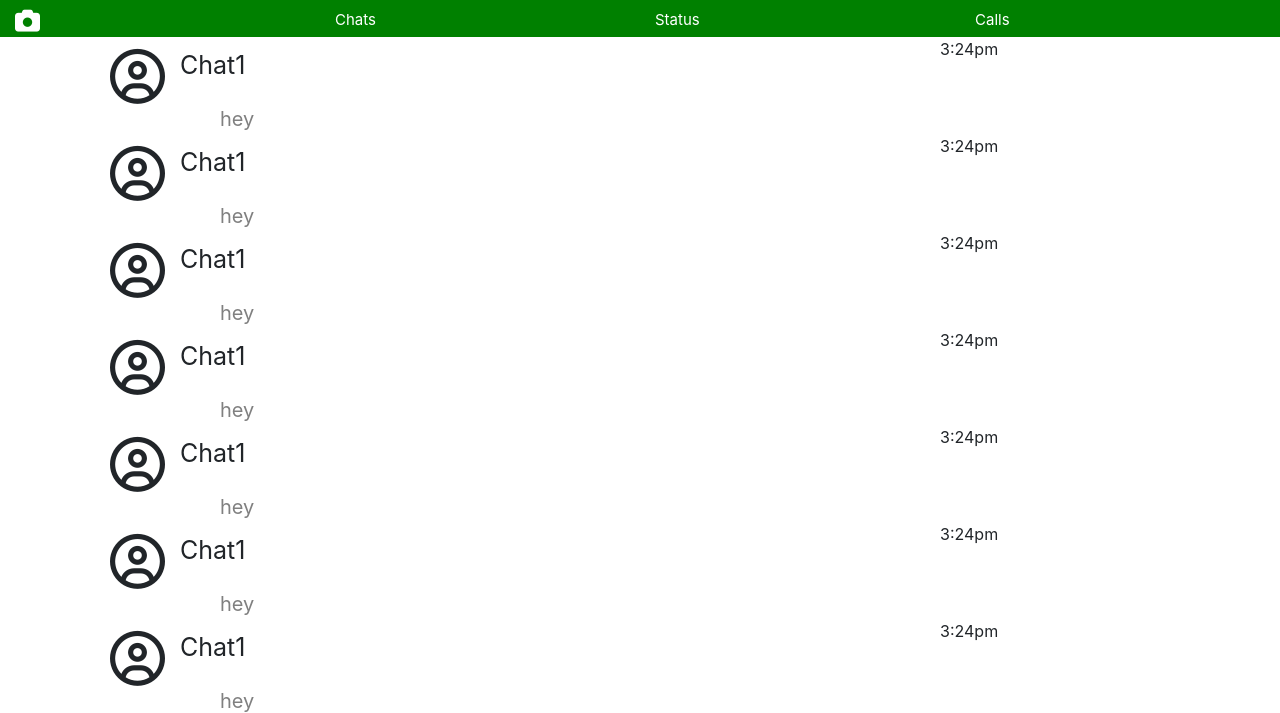
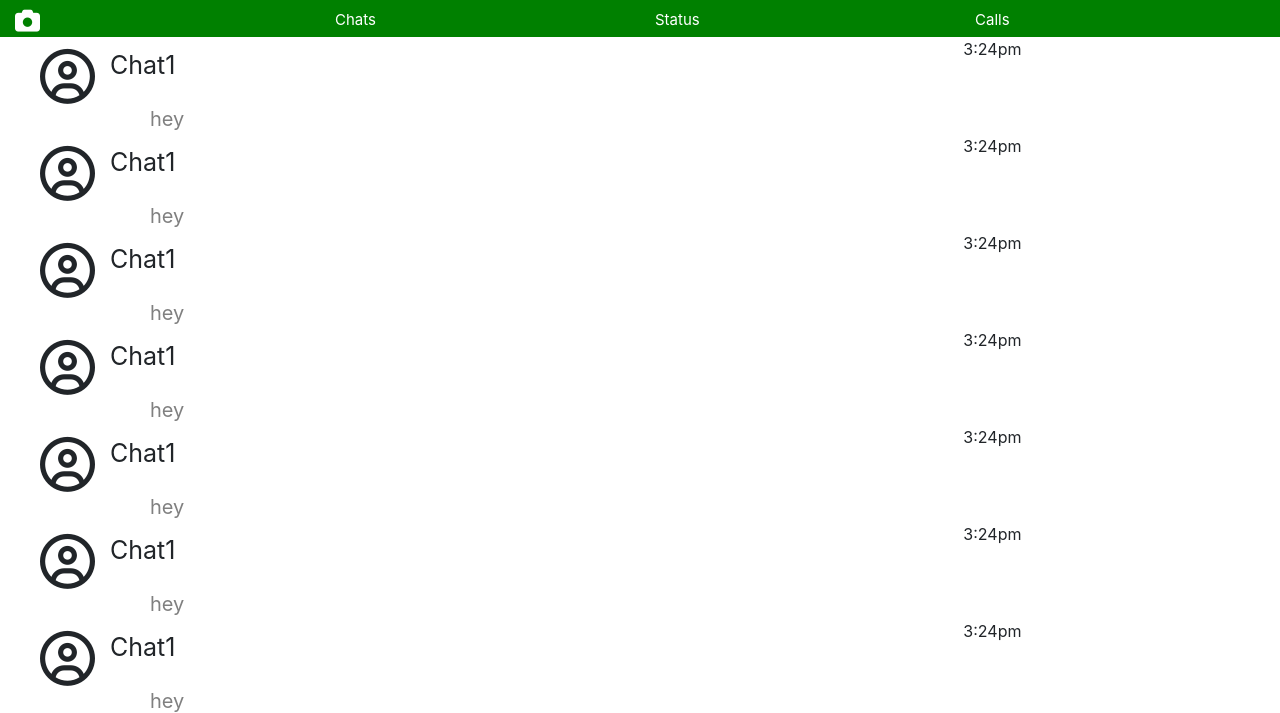
Before and after one commit to Vibhor89299/Whatsapp, a plain HTML site: page index.html in a window 1280 px wide. Shown: the part 72-785 px from the top of the page. Drawn offline with nearby package versions, Linux system fonts and the light colour scheme.

Commit message:
Update style.css
changed the width of chat container in css

```diff
--- a/style.css
+++ b/style.css
@@ -55,3 +55,8 @@
     font-size: 25px;
     padding-top: 10px;
 }
+.container
+{
+    max-width:100%;
+    min-width:100%;
+}
```
